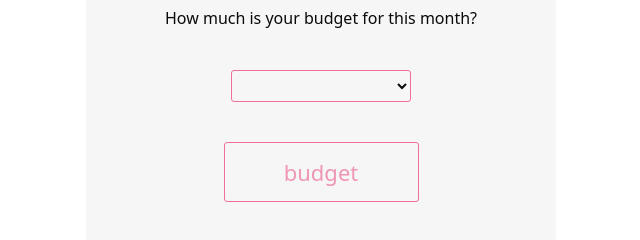
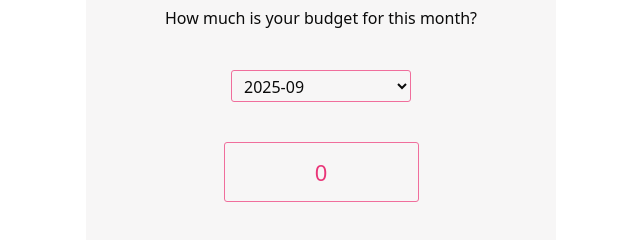
Before and after one commit to takayu7/nextjs-base-project, a Next.js app: page /goal in a window 1280 px wide. Shown: the part 216-456 px from the top of the page, without its empty margins (319-959 px from the left). Built offline with nearby package versions, Linux system fonts and the light colour scheme.

Commit message:
予算画面の修正

```diff
--- /dev/null
+++ b/src/app/components/goal/BudgetDialog.tsx
@@ -0,0 +1,45 @@
+import {
+  DialogContent,
+  DialogHeader,
+  DialogTitle,
+  DialogTrigger,
+} from "@/components/ui/dialog";
+import { ButtonGroup } from "@/app/components/molecules/ButtonGroup";
+import { jpMoneyChange } from "@/app/lib/utils";
+
+export const BudgetDialog = ({yearMonth, budget}: {yearMonth:string ,budget: number}) => {
+  const budgetTestDate = {
+    budget_id: 1,
+    budget: 100000,
+    year_month: "2025-09",
+  };
+  return (
+    <>
+      <DialogTrigger className="btn rounded-[3px] bg-[#F6A2BF] text-white btn-xl btn-wide shadow-lg text-lg hover:bg-[#F06E9C] w-[165px] h-[47px]">
+        Save
+      </DialogTrigger>
+      <DialogContent className="w-[348px]">
+        <DialogHeader>
+          <DialogTitle className="flex justify-center items-center">
+            <p className="text-maincolor text-xl text-[#E93578]">Budget Set</p>
+          </DialogTitle>
+        </DialogHeader>
+        <div className="pt-6 flex flex-col items-center gap-5">
+          <p className="border-b-2 border-gray-300 pb-6 text-[15px]">
+            Your budget has been set successfully.
+          </p>
+          <p className="text-[13px] ">Your available money for this month is</p>
+          <div className="flex flex-col items-center justify-center">
+            <span className="text-[#E93578] text-base">
+              {yearMonth}
+            </span>
+            <span className="text-[#E93578] text-[28px]">
+              {jpMoneyChange(budget)}
+            </span>
+          </div>
+          <ButtonGroup label="Change Budget" varient="budget" />
+        </div>
+      </DialogContent>
+    </>
+  );
+};
--- a/src/app/components/goal/InputBudget.tsx
+++ b/src/app/components/goal/InputBudget.tsx
@@ -1,11 +1,20 @@
 "use client";
+import { useState } from "react";
 import { InputField } from "@/app/components/molecules/InputField";
-import { ButtonGroup } from "@/app/components/molecules/ButtonGroup";
-
-import { useRouter } from "next/navigation";
+import { BudgetDialog } from "@/app/components/goal/BudgetDialog";
+import { Dialog } from "@/components/ui/dialog";
 
 export const InputBudget = () => {
-  const router = useRouter();
+  const [yearMonth, setYearMonth] = useState("");
+  const [budget, setBudget] = useState(0);
+
+  const yearMonthTestData = [
+    { id: 1, year_month: "2025-09" },
+    { id: 2, year_month: "2025-10" },
+    { id: 3, year_month: "2025-11" },
+    { id: 4, year_month: "2025-12" },
+    { id: 5, year_month: "2026-01" },
+  ];
   return (
     <>
       <div className="w-[350px]">
@@ -15,14 +24,33 @@ export const InputBudget = () => {
           </h1>
           <div className="pt-25 flex flex-col items-center gap-10">
             <p>How much is your budget for this month?</p>
-            <select className="select rounded-[3px] border-1 border-[#F06E9C] px-2 py-1 w-[180px] h-[32px]" />
+            {/* 月選択 */}
+            <select
+              name="year_month"
+              value={yearMonth}
+              onChange={(e) => setYearMonth(e.target.value)}
+              className="select rounded-[3px] border-1 border-[#F06E9C] px-2 py-1 w-[180px] h-[32px]"
+            >
+              {yearMonthTestData.map((i) => (
+
+                <option key={i.id} value={i.id}>
+
+                  {i.year_month}
+                </option>
+              ))}
+            </select>
+            {/* 予算入力 */}
             <InputField
               id="budget"
               type="text"
               placeholder="budget"
               varient="box"
+              value={budget}
+              onChange={(e: React.ChangeEvent<HTMLInputElement>)=>setBudget(e.target.value)}
             />
-            <ButtonGroup label="Save" varient="income" onClick={() => router.push("/goal")}/>
+            <Dialog>
+              <BudgetDialog yearMonth={yearMonth} budget={budget} />
+            </Dialog>
           </div>
         </div>
       </div>
```
